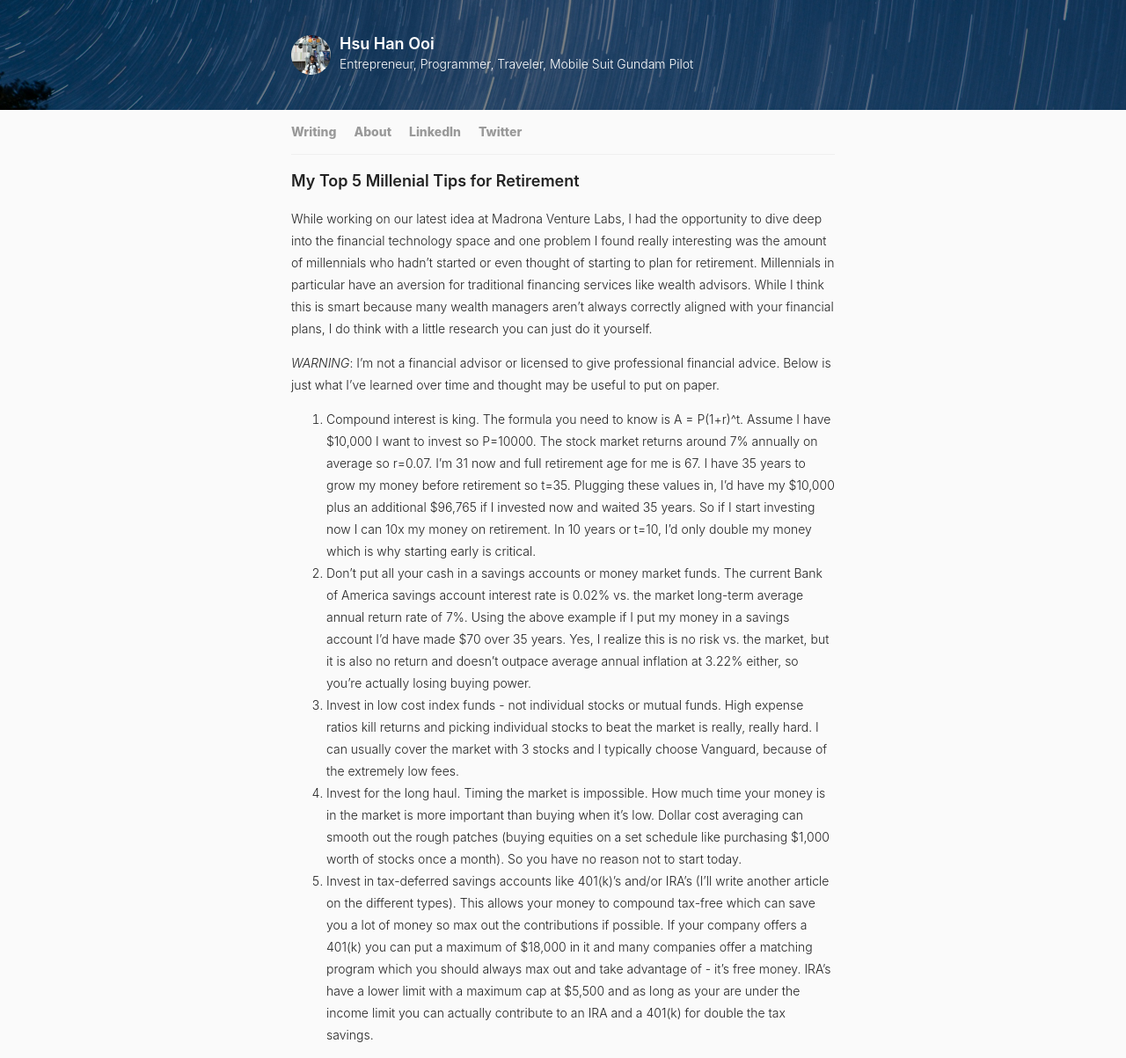
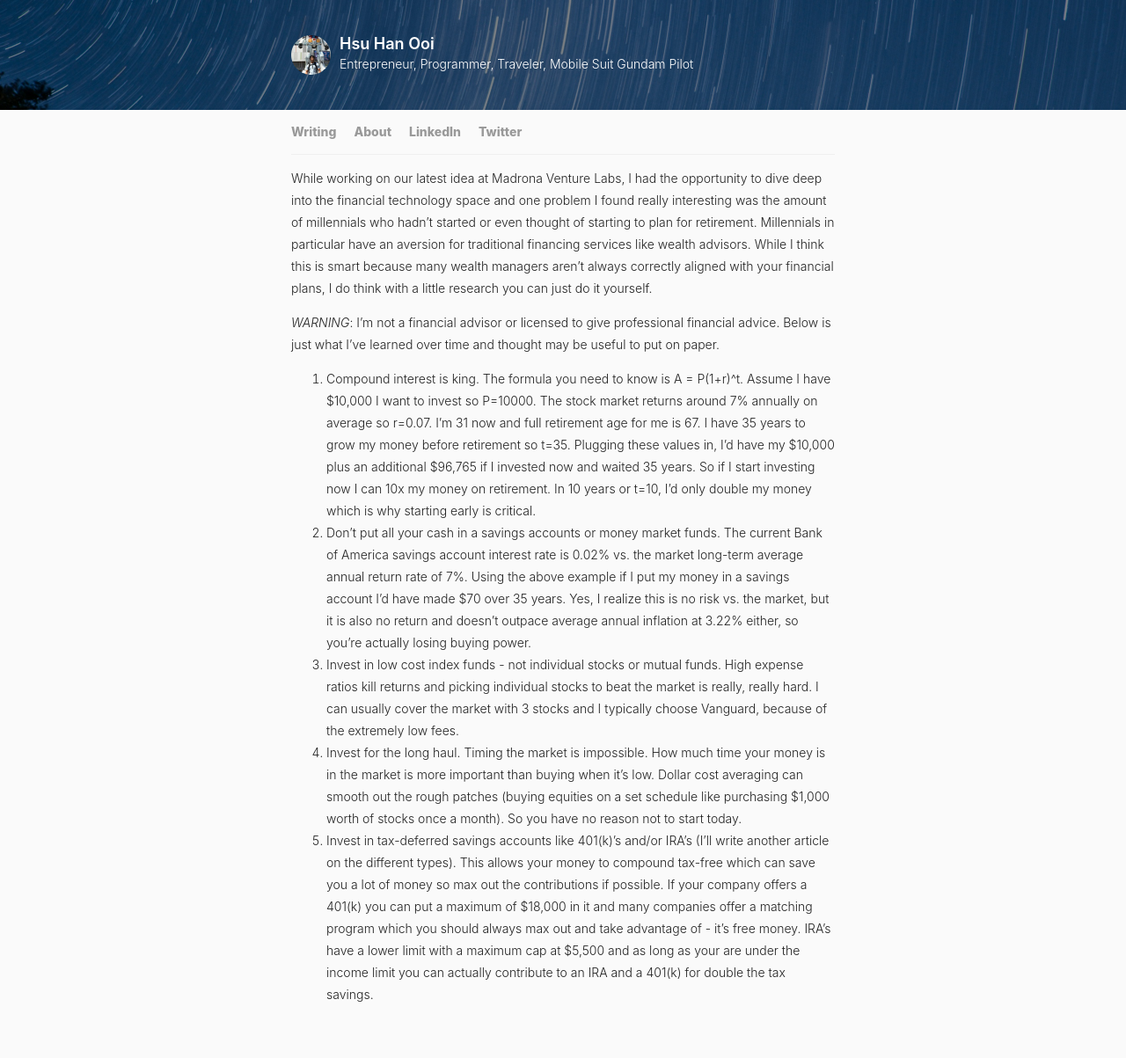
Before and after one commit to hsuhanooi/hsuhanooi.github.io, a Jekyll site: the page built from _posts/2016-08-19-retirement-tips-for-millenials.md, in a window 1280 px wide. Shown: the whole page at 88% size. Built offline with Jekyll 4.4.1, drawn with Linux system fonts in a browser that asks for light colours; after the commit the page ends 1157 px from its top, so only the background shows below that.

Commit message:
fix formatting on post

```diff
--- a/_posts/2016-08-19-retirement-tips-for-millenials.md
+++ b/_posts/2016-08-19-retirement-tips-for-millenials.md
@@ -2,8 +2,6 @@
 layout: default
 title: Top 5 Millenial Tips for Retirement
 ---
-
-## My Top 5 Millenial Tips for Retirement
 
 While working on our latest idea at Madrona Venture Labs, I had the opportunity to dive deep into the financial technology space and one problem I found really interesting was the amount of millennials who hadn’t started or even thought of starting to plan for retirement. Millennials in particular have an aversion for traditional financing services like wealth advisors. While I think this is smart because many wealth managers aren’t always correctly aligned with your financial plans, I do think with a little research you can just do it yourself.
 
```
